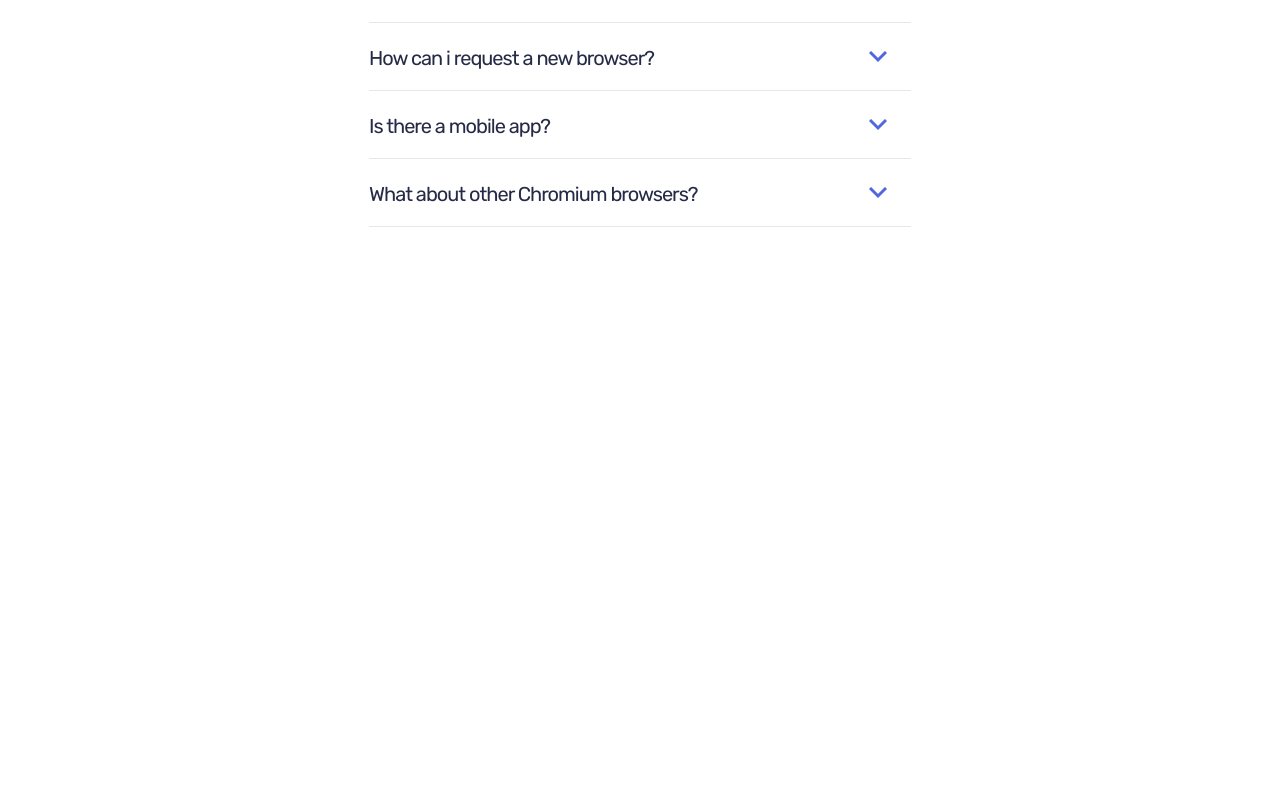
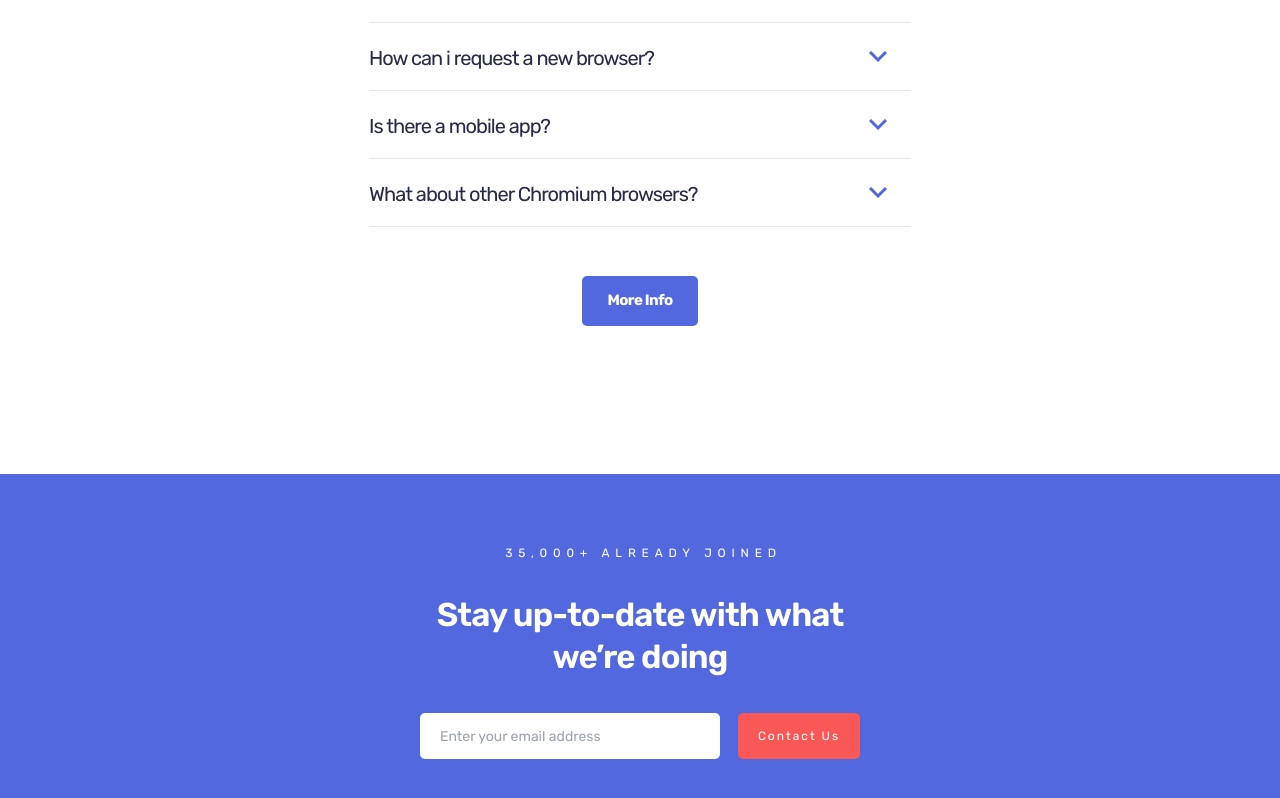
Before and after one commit to olaknowct/bookmark, a React (Create React App) app: page / in a window 1280 px wide. Shown: the part 2660-3458 px from the top of the page. Before the commit the page ends 2887 px from the top, so only its background shows below. Built offline with nearby package versions, Linux system fonts and the light colour scheme.

Commit message:
cta component

```diff
--- /dev/null
+++ b/src/component/cta/cta.component.jsx
@@ -0,0 +1,24 @@
+const CallToAction = () => {
+  return (
+    <section>
+      <div className='bg-softBlue  pb-[7.5rem] pt-[7rem] text-center text-white'>
+        <span className='pl-[0.7rem] text-[1.2rem] tracking-[0.58rem]'>35,000+ ALREADY JOINED</span>
+        <h2 className='mx-auto mt-[3.2rem] max-w-[45rem] leading-[4.2rem] text-white'>
+          Stay up-to-date with what we’re doing
+        </h2>
+        <form className='mx-auto mt-[3.5rem] flex max-w-[44rem] justify-center gap-[1.8rem]'>
+          <input
+            type='text'
+            placeholder='Enter your email address'
+            className='flex-1 rounded-lg px-[2rem] text-[1.4rem]'
+          />
+          <button className='btn-secondary flex-start px-[2rem] py-[1.4rem] text-[1.2rem] capitalize'>
+            Contact Us
+          </button>
+        </form>
+      </div>
+    </section>
+  );
+};
+
+export default CallToAction;
--- a/src/component/faqs/faqs.component.tsx
+++ b/src/component/faqs/faqs.component.tsx
@@ -12,7 +12,7 @@ const Faqs = () => {
 
   return (
     <section>
-      <div className='mt-[12.3rem] flex flex-col gap-[1.6rem] pt-[3.3rem] text-center'>
+      <div className='flex flex-col gap-[1.6rem] pb-[14.8rem] pt-[15.6rem] text-center'>
         <h2>Frequently Asked Questions</h2>
         <p className='section-p-default leading-[2.8rem] tracking-[0.002rem]'>
           Here are some of our FAQs. If you have any other questions you'd like answered please feel
@@ -40,6 +40,8 @@ const Faqs = () => {
               )}
             </li>
           ))}
+
+          <button className='btn-primary mt-[4.9rem]'>More Info</button>
         </ul>
       </div>
     </section>
--- a/src/component/header/header.component.jsx
+++ b/src/component/header/header.component.jsx
@@ -13,9 +13,7 @@ const Header = () => {
           <li>Pricing</li>
           <li>Contact</li>
           <li>
-            <button className='rounded-lg bg-softRed px-[3.2rem] py-[1rem] uppercase tracking-[0.2rem] text-white'>
-              Login
-            </button>
+            <button className='btn-secondary'>Login</button>
           </li>
         </ul>
       </nav>
--- a/src/component/main/main.component.jsx
+++ b/src/component/main/main.component.jsx
@@ -1,5 +1,6 @@
 import { FaqsProvider } from '../../context/faqs.context';
 import { FeatureProvider } from '../../context/features.context';
+import CallToAction from '../cta/cta.component';
 import Extensions from '../extensions/extensions.component';
 import Faqs from '../faqs/faqs.component';
 import Features from '../features/features.component';
@@ -16,6 +17,7 @@ const Main = () => {
       <FaqsProvider>
         <Faqs />
       </FaqsProvider>
+      <CallToAction />
     </main>
   );
 };
--- a/src/index.css
+++ b/src/index.css
@@ -15,6 +15,10 @@
 @layer components {
   .btn-primary {
     @apply rounded-lg bg-softBlue px-[2.5rem] pb-[1.43rem] pt-[1.3rem] text-[1.5rem] font-bold tracking-[-0.06rem] text-white;
+  }
+
+  .btn-secondary {
+    @apply rounded-lg bg-softRed px-[3.2rem] py-[1rem] uppercase tracking-[0.2rem] text-white;
   }
 }
 
```
